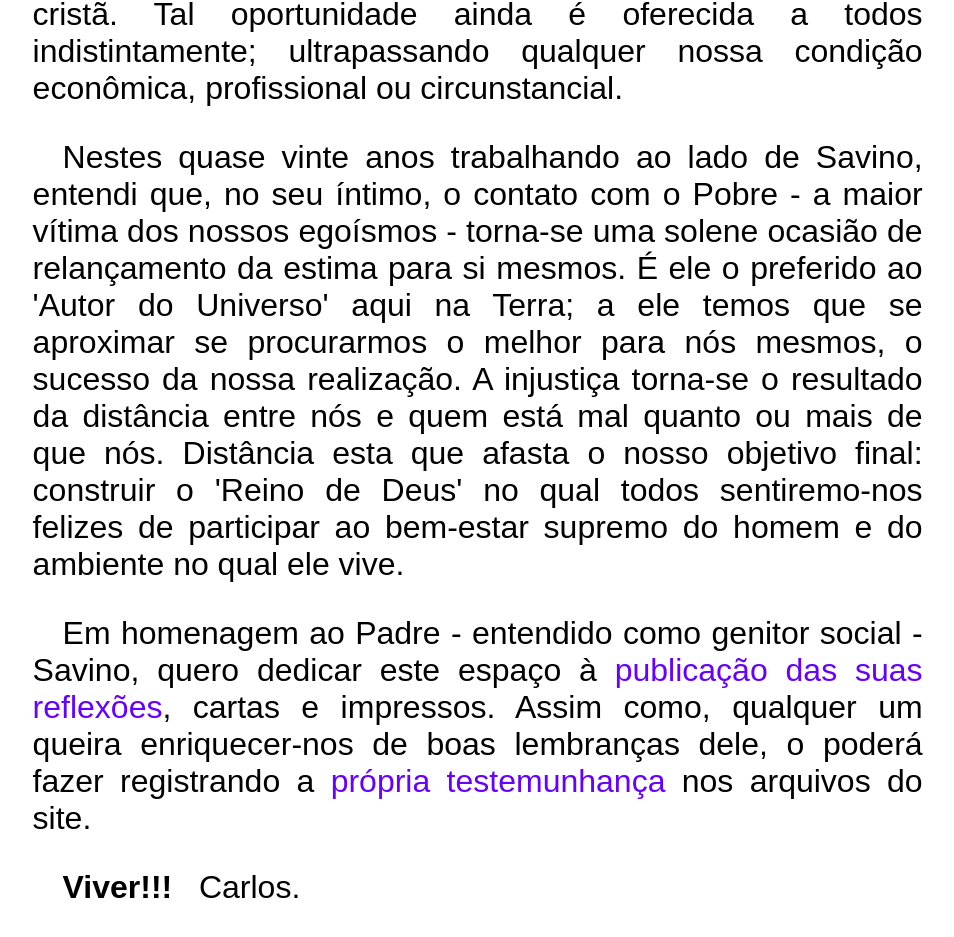
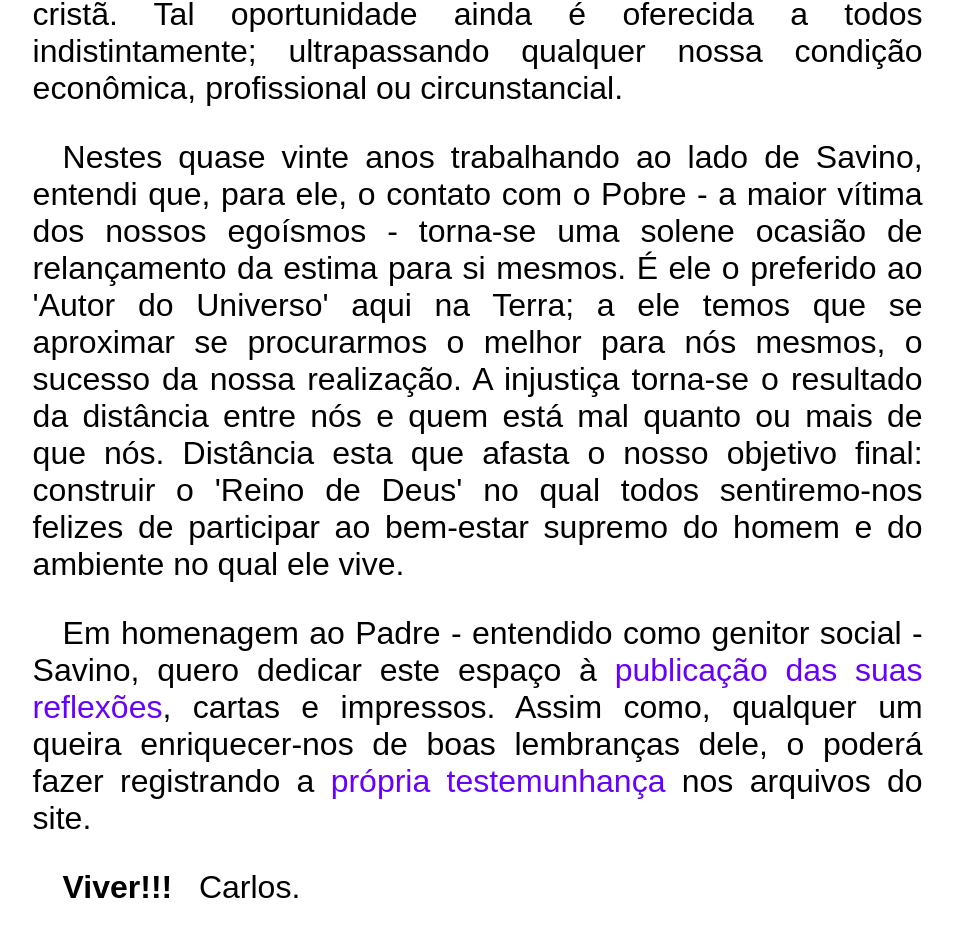
Before and after one commit to sobepi/provida, a plain HTML site: page savinoPortugues.html in a window 1280 px wide. Shown: the part 840-1777 px from the top of the page, without its empty margins (225-1179 px from the left). Drawn offline with nearby package versions, Linux system fonts and the light colour scheme.

Commit message:
Update savinoPortugues.html
noSeuIntimo>paraEle

```diff
--- a/savinoPortugues.html
+++ b/savinoPortugues.html
@@ -30,7 +30,7 @@
 	<p>
 		Ser pais tutelares de um ser humano é uma grande honra e um desafio sem comparações nessa vida. Mas ser reconhecido como uma referência espiritual, admirado e consultado por centenas de pessoas é um privilégio reservado a poucos fiéis livres e sensíveis aos projetos revelados à sociedade humana como mostra de ser até hoje a mensagem cristã. Tal oportunidade ainda é oferecida a todos indistintamente; ultrapassando qualquer nossa condição econômica, profissional ou circunstancial.
 	<p>
-		Nestes quase vinte anos trabalhando ao lado de Savino, entendi que, no seu íntimo, o contato com o Pobre - a maior vítima dos nossos egoísmos - torna-se uma solene ocasião de relançamento da estima para si mesmos. É ele o preferido ao 'Autor do Universo' aqui na Terra; a ele temos que se aproximar se procurarmos o melhor para nós mesmos, o sucesso da nossa realização. A injustiça torna-se o resultado da distância entre nós e quem está mal quanto ou mais de que nós. Distância esta que afasta o nosso objetivo final: construir o 'Reino de Deus' no qual todos sentiremo-nos felizes de participar ao bem-estar supremo do homem e do ambiente no qual ele vive.
+		Nestes quase vinte anos trabalhando ao lado de Savino, entendi que, para ele, o contato com o Pobre - a maior vítima dos nossos egoísmos - torna-se uma solene ocasião de relançamento da estima para si mesmos. É ele o preferido ao 'Autor do Universo' aqui na Terra; a ele temos que se aproximar se procurarmos o melhor para nós mesmos, o sucesso da nossa realização. A injustiça torna-se o resultado da distância entre nós e quem está mal quanto ou mais de que nós. Distância esta que afasta o nosso objetivo final: construir o 'Reino de Deus' no qual todos sentiremo-nos felizes de participar ao bem-estar supremo do homem e do ambiente no qual ele vive.
 	</p>
 	<p>
 		Em homenagem ao Padre - entendido como genitor social - Savino, quero dedicar este espaço à <a href="./impressos.html">publicação das suas reflexões</a>, cartas e impressos. Assim como, qualquer um queira enriquecer-nos de boas lembranças dele, o poderá fazer registrando a <a href="./testemunhos.php">própria testemunhança</a> nos arquivos do site.
```
